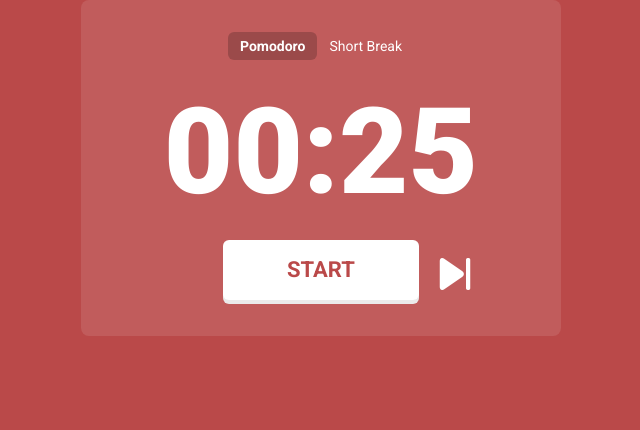
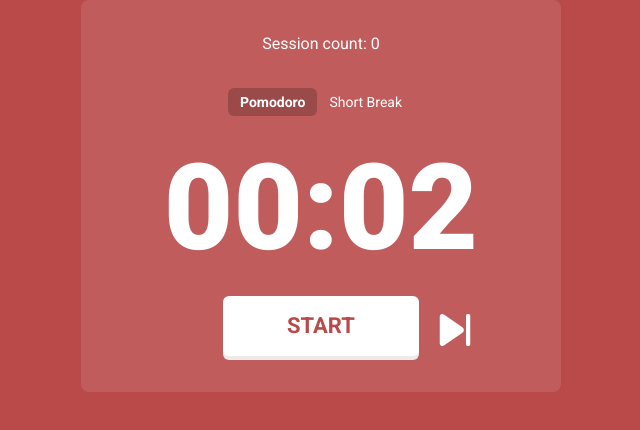
Before and after one commit to teoh4770/pomodor, a React (Vite) app: page / in a window 1280 px wide. Shown: the top 430 px of the page, without its empty margins (319-959 px from the left). Built offline with nearby package versions, Linux system fonts and the light colour scheme.

Commit message:
feat: Add useSession hook to track user sessions

```diff
--- a/src/components/Timer/Timer.tsx
+++ b/src/components/Timer/Timer.tsx
@@ -1,16 +1,26 @@
 import { Time } from "./Time";
 import { Controls } from "./Controls";
 import { Modes } from "./Modes";
-import { useTimer } from "../../hooks";
+import { useSession, useTimer } from "../../hooks";
+import { TimerModeEnum } from "../../types/enums";
 
 const Timer = () => {
-  const timer = useTimer();
+  const timer = useTimer(handleTimerEnd);
+  const session = useSession();
+
+  function handleTimerEnd() {
+    if (timer.mode === TimerModeEnum.pomodoro) {
+      session.increment();
+    }
+  }
 
   return (
     <article
       className="mx-auto max-w-[30rem] space-y-6 rounded-lg bg-white/10 px-4 py-6 text-center text-white sm:space-y-8 sm:py-8"
       aria-label="Timer"
     >
+      <p>Session count: {session.sessionCount}</p>
+
       <Modes
         mode={timer.mode}
         onPomodoroClick={timer.handlePomodoroMode}
--- a/src/hooks/index.ts
+++ b/src/hooks/index.ts
@@ -1,2 +1,4 @@
 import { useTimer } from "./useTimer";
-export { useTimer };
+import { useSession } from "./useSession";
+
+export { useTimer, useSession };
--- /dev/null
+++ b/src/hooks/useSession.tsx
@@ -0,0 +1,48 @@
+import { useState } from "react";
+
+interface IUseSession {
+  sessionCount: number;
+  increment: (condition?: boolean) => void;
+  decrement: (condition?: boolean) => void;
+  set: (amount: number) => void;
+  reset: () => void;
+}
+
+// To keep track of the user sessions for every completed Pomodoro session
+const useSession = (): IUseSession => {
+  const [sessionCount, setSessionCount] = useState(0);
+
+  const increment = (condition?: boolean) => {
+    if (condition === undefined || condition) {
+      setSessionCount((prev) => prev + 1);
+    }
+  };
+
+  const decrement = (condition?: boolean) => {
+    if (condition === undefined || condition) {
+      setSessionCount((prev) => (prev <= 0 ? 0 : prev - 1));
+    }
+  };
+
+  const set = (amount: number) => {
+    if (amount < 0) {
+      console.warn("Session count cannot be negative");
+      return;
+    }
+    setSessionCount(amount);
+  };
+
+  const reset = () => {
+    setSessionCount(0);
+  };
+
+  return {
+    sessionCount,
+    increment,
+    decrement,
+    set,
+    reset,
+  };
+};
+
+export { useSession };
--- a/src/hooks/useTimer.tsx
+++ b/src/hooks/useTimer.tsx
@@ -1,4 +1,4 @@
-import { useEffect, useRef, useState } from "react";
+import { useCallback, useEffect, useRef, useState } from "react";
 import ClickSound from "/sounds/click/modern.mp3";
 import RingSound from "/sounds/ring/bell.mp3";
 import { TimerModeEnum } from "../types/enums";
@@ -15,10 +15,10 @@
   handleBreakMode: () => void;
 }
 
-const useTimer = (): IUseTimer => {
+const useTimer = (onTimerEnd?: () => void): IUseTimer => {
   // Constants
   const timerMode = {
-    [TimerModeEnum.pomodoro]: 25,
+    [TimerModeEnum.pomodoro]: 2,
     [TimerModeEnum.break]: 1,
   };
 
@@ -31,6 +31,48 @@
   const interval = timerMode[mode];
   const remainingTime = interval - elapsedTime;
   const isTimerEnd = interval <= elapsedTime;
+
+  /******************/
+  /* Timer Handlers */
+  /******************/
+  const handleToggle = () => {
+    setIsRunning((prev) => !prev);
+    playSound(ClickSound);
+  };
+
+  const handleNextMode = useCallback(() => {
+    if (onTimerEnd) onTimerEnd();
+
+    toggleMode();
+    reset();
+    notifyUser();
+
+    function toggleMode() {
+      setMode((prev) =>
+        prev === TimerModeEnum.pomodoro
+          ? TimerModeEnum.break
+          : TimerModeEnum.pomodoro,
+      );
+    }
+
+    function reset() {
+      setIsRunning(false);
+      setElapsedTime(0);
+    }
+
+    function notifyUser() {
+      toast.success("You have finished a session!");
+      playSound(RingSound);
+    }
+  }, [onTimerEnd]);
+
+  const handlePomodoroMode = () => {
+    setMode(TimerModeEnum.pomodoro);
+  };
+
+  const handleBreakMode = () => {
+    setMode(TimerModeEnum.break);
+  };
 
   /******************/
   /* Timer Effects  */
@@ -46,63 +88,30 @@
   // Timer Logic
   const timerRef = useRef<number>();
   useEffect(() => {
-    const notifyUser = () => {
-      toast.success("You have finish a session!");
-      playSound(RingSound);
+    const startTimer = () => {
+      const MILLISECONDS = 1000;
+      timerRef.current = window.setInterval(() => {
+        setElapsedTime((prev) => prev + 1);
+      }, MILLISECONDS);
+    };
+
+    const stopTimer = () => {
+      if (timerRef.current) clearInterval(timerRef.current);
     };
 
     // Guard: Handle timer end state
     if (isTimerEnd) {
-      clearInterval(timerRef.current);
-      handleReset();
-      notifyUser();
+      stopTimer();
+      handleNextMode();
       return;
     }
 
     if (isRunning) {
-      const MILLISECONDS = 1000;
-      timerRef.current = window.setInterval(() => {
-        setElapsedTime((prev) => prev + 1);
-      }, MILLISECONDS);
+      startTimer();
     }
 
-    return () => {
-      clearInterval(timerRef.current);
-    };
-  }, [isRunning, isTimerEnd]);
-
-  /******************/
-  /* Timer Handlers */
-  /******************/
-  const handleToggle = () => {
-    setIsRunning((prev) => !prev);
-    playSound(ClickSound);
-  };
-
-  const handleNextMode = () => {
-    setMode((prev) =>
-      prev === TimerModeEnum.pomodoro
-        ? TimerModeEnum.break
-        : TimerModeEnum.pomodoro,
-    );
-    handleReset();
-  };
-
-  const handlePomodoroMode = () => {
-    setMode(TimerModeEnum.pomodoro);
-  };
-
-  const handleBreakMode = () => {
-    setMode(TimerModeEnum.break);
-  };
-
-  /******************/
-  /*  Helper func   */
-  /******************/
-  const handleReset = () => {
-    setIsRunning(false);
-    setElapsedTime(0);
-  };
+    return stopTimer;
+  }, [handleNextMode, isRunning, isTimerEnd]);
 
   return {
     mode,
```
